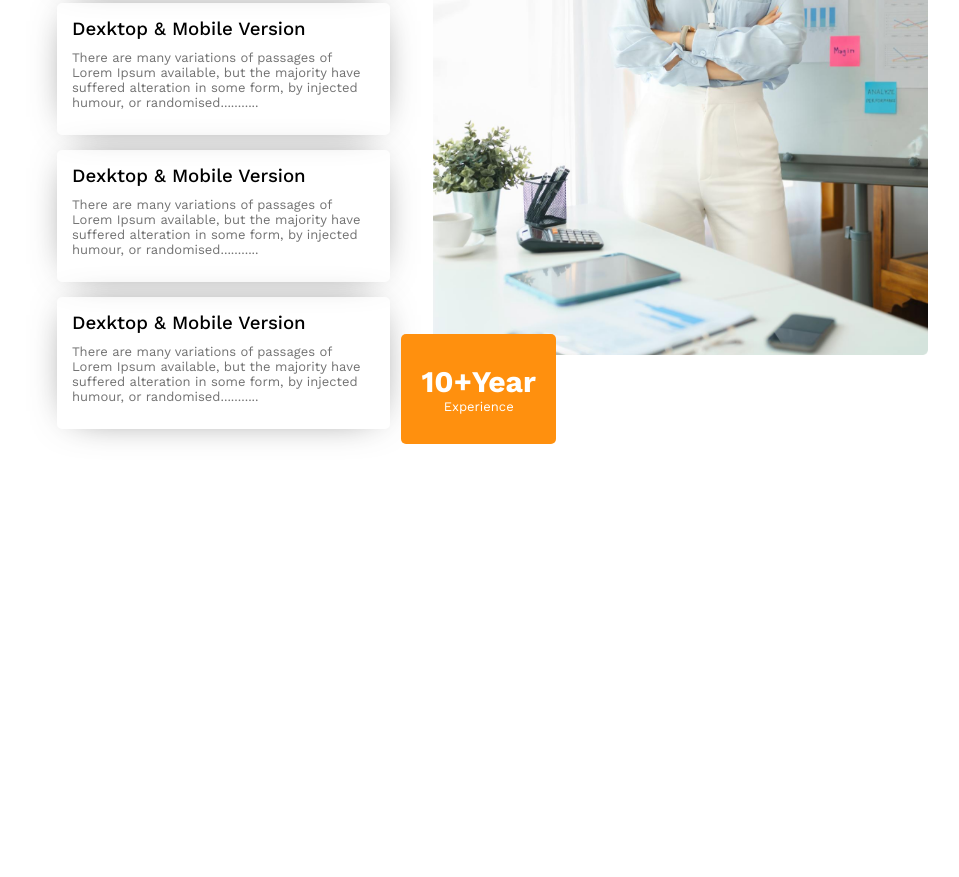
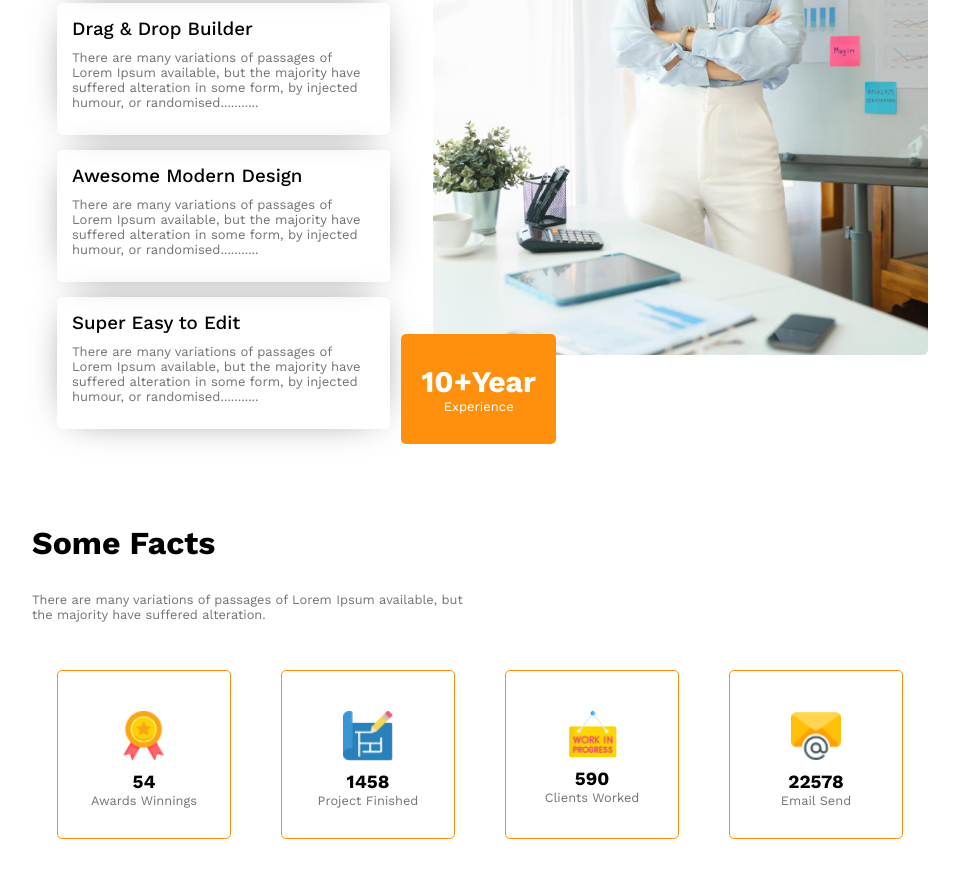
Before and after one commit to rofikul-resan/ph-assingment2--G3-Architects, a plain HTML site: page index.html in a window 1280 px wide. Shown: the part 1825-2702 px from the top of the page, without its empty margins (160-1119 px from the left). Before the commit the page ends 2364 px from the top, so only its background shows below. Drawn offline with nearby package versions, Linux system fonts and the light colour scheme.

Commit message:
fact section done

```diff
--- a/index.html
+++ b/index.html
@@ -74,15 +74,15 @@
                         <p>There are many variations of passages of Lorem Ipsum available, but the majority have suffered alteration in some form, by injected humour, or randomised...........</p>
                     </li>
                     <li class="card">
-                        <h3>Dexktop & Mobile Version</h3>
+                        <h3>Drag & Drop Builder</h3>
                         <p>There are many variations of passages of Lorem Ipsum available, but the majority have suffered alteration in some form, by injected humour, or randomised...........</p>
                     </li>
                     <li class="card">
-                        <h3>Dexktop & Mobile Version</h3>
+                        <h3>Awesome Modern Design</h3>
                         <p>There are many variations of passages of Lorem Ipsum available, but the majority have suffered alteration in some form, by injected humour, or randomised...........</p>
                     </li>
                     <li class="card">
-                        <h3>Dexktop & Mobile Version</h3>
+                        <h3>Super Easy to Edit</h3>
                         <p>There are many variations of passages of Lorem Ipsum available, but the majority have suffered alteration in some form, by injected humour, or randomised...........</p>
                     </li>
                 </ul>
@@ -100,6 +100,39 @@
 
         </section>
 
+        <!--------------------------some Fact section ----------------------------- -->
+
+        <section class="fact">
+            <article class="fact-title">
+                <h2>Some Facts</h2>
+                <p>There are many variations of passages of Lorem Ipsum available, but <br> the majority have suffered alteration.</p>
+            </article>
+
+            <article class="fact-cards">
+                <div class="fact-card">
+                    <img src="./images/icons/ribon.png" alt="">
+                    <h3>54</h3>
+                    <p>Awards Winnings</p>
+                </div>
+                <div class="fact-card">
+                    <img src="./images/icons/projects.png" alt="">
+                    <h3>1458 </h3>
+                    <p>Project Finished</p>
+                </div>
+                <div class="fact-card">
+                    <img src="./images/icons/customers.png" alt="">
+                    <h3>590</h3>
+                    <p>Clients Worked</p>
+                </div>
+                <div class="fact-card">
+                    <img src="./images/icons/email.png" alt="">
+                    <h3>22578</h3>
+                    <p>Email Send</p>
+                </div>
+            </article>
+
+        </section>
+
     </main>
 
   </body>
--- a/style.css
+++ b/style.css
@@ -205,6 +205,51 @@ nav{
 
 
 
+/* --------------------
+    fact section style
+---------------------- */
+.fact h2{
+    margin-top: 80px ;
+    font-size: 2rem;
+}
+.fact-title > p{
+    color: #727272;
+    margin-top: 30px ;
+    margin-bottom: 3rem;
+    font-size: 0.8rem;
+
+}
+
+.fact-cards{
+    display: grid;
+    grid-template-columns: repeat(4, 1fr);
+    justify-items: center;
+}
+
+.fact-card{
+    width: 50%;
+    padding: 30px;
+    border: 1px solid #FF900E;
+    border-radius: 5px;
+}
+
+.fact-card img{
+    display: block;
+    width: 50px;
+    margin: 10px auto;
+}
+
+.fact-card h3{
+    text-align: center;
+}
+
+.fact-card p{
+    text-align: center;
+    color: #727272;
+    font-size: 0.8rem;
+}
+
+
 
 
 
@@ -212,7 +257,7 @@ nav{
 @media only screen and (max-width:576px){
 
     .contener{
-        width: 100%;
+        width: 90%;
     }
     /*--------------------------
      header section style
@@ -224,7 +269,7 @@ nav{
         margin-bottom: 20px;
     }
     .title{
-        font-size: 40px;
+        font-size: 26px;
     }
 
     .featur-title{
@@ -243,11 +288,22 @@ nav{
         padding:0 1rem;
     }
     .girl-img{
-        width: 90%;
+        width: 100%;
         margin: 0 auto;
     }
     .girl-img .btn{
         bottom: 0px;
         left: 0px;
     }
+
+    /* --------------------
+    fact section style
+---------------------- */
+    .fact-cards{
+        grid-template-columns: repeat(1, 1fr );
+        grid-gap: 30px;
+    }
+
+
+
 }
```
